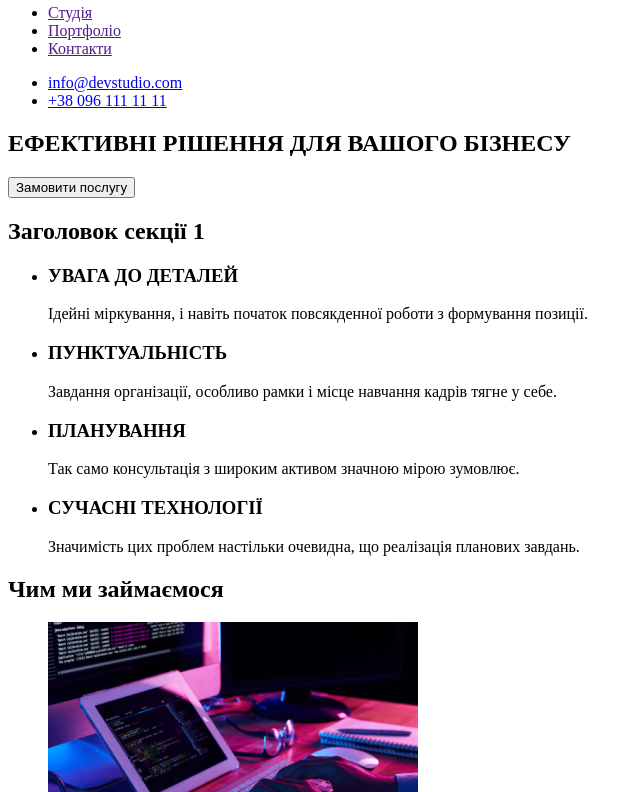
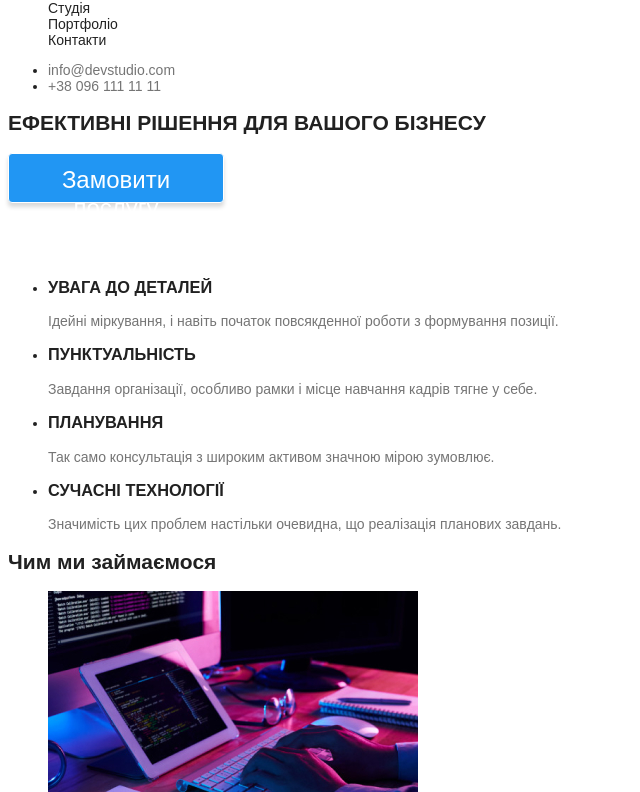
Before and after one commit to nikitaposmetnyi/goit-markup-hw--01, a plain HTML site: page index.html in a window 1280 px wide. Shown: the part 38-830 px from the top of the page, without its empty margins (0-640 px from the left). Drawn offline with Linux system fonts and the light colour scheme.

Commit message:
Basic changes. The first classes added

```diff
--- /dev/null
+++ b/css/styles.css
@@ -0,0 +1,120 @@
+:root {
+    --header-white-color:#FFFFFF;
+    --sections-bg-color:#2F303A;
+    --features-works-bg-color: #F5F5F5;
+    --team-bg-color: #F5F4FA;
+
+    --accent-color:#2196F3;
+
+    --primary-text-color:#212121;
+    --secondary-text-color:#757575;
+    --black-text-color: #000000;
+    --address-text-color: rgba(255, 255, 255, 0.6);
+
+}
+
+body {
+
+    font-family: 'Rototo', sans-serif ;
+    font-size: 14px;
+    font-weight: 400;
+    letter-spacing: 400;
+    color: var(--primary-text-color);
+}
+
+/* Page-header */
+
+.nav-logo-web {
+    color: var(--accent-color);
+    text-decoration: none;
+}
+.nav-logo-studio {
+    color: var(--black-text-color);
+    text-decoration: none
+}
+
+/* Site-nav */
+.list {
+    list-style: none;
+}
+.link {
+    text-decoration: none;
+}
+
+.nav-elements .link {
+    color: var(--primary-text-color);
+}
+.nav-elements .link.current {
+    color: var;!!!!! Вр емяночка
+}
+
+
+.nav-elements .link:hover,
+.nav-elements .link:focus {
+  color: var(--accent-color);
+}
+
+.nav-contacts .link {
+    text-decoration: none;
+    color: var(--secondary-text-color);
+}
+
+.nav-contacts .link:hover,
+.nav-contacts .link:focus {
+    color: var(--accent-color);
+}
+
+
+/* Hero */
+
+.visually-hidden {
+    visibility: hidden;
+}
+
+.hero-title,
+.features-title,
+.work-title,
+.team-title, {
+    color: var(--primary-text-color);
+}
+
+
+/* Features */
+
+.features-list .title {
+    color: var(--primary-text-color)
+}
+.features-list .subtitle {
+    color: var(--secondary-text-color)
+}
+
+
+
+
+
+
+
+
+
+
+
+
+/* Button */
+
+.hero-button {
+    color: var(--header-white-color);
+    background-color: var(--accent-color);
+    cursor: pointer;
+    font-size: 24px;
+    padding: 12px 24px;
+    display: inline-block;
+    border: 1px solid;
+    background: #2196F3;
+    box-shadow: 0px 4px 4px rgba(0, 0, 0, 0.15);
+    border-radius: 4px;
+    width: 216px;
+    height: 50px;
+    left: 692px;
+    top: 430px;
+;
+}
--- a/index.html
+++ b/index.html
@@ -5,91 +5,94 @@
     <meta http-equiv="X-UA-Compatible" content="IE=edge">
     <meta name="viewport" content="width=device-width, initial-scale=1.0">
     <title>Document</title>
+    <link rel="stylesheet" href="./css/styles.css">
+
 </head>
-<body>
+<body class="page">
+
     <!-- Шапка проекта -->
-<header>
-    <nav>
-        <a href="">WebStudio</a>
-        <ul>
-            <li>
-                <a href="">Студія</a>
-            </li>
-            <li>
-                <a href="">Портфоліо</a>
-            </li>
-            <li>
-                <a href="">Контакти</a>
-            </li>
+<header class="page-header">
+    <nav class="site nav">
+         <a class="nav-logo-web" href="./index.html">
+            Web
+            <span class="nav-logo-studio">
+            Studio
+            </span>
+         </a>
+    </nav>
+
+        <ul class="nav-elements list">
+            <li class="nav-element"><a class="link" href="./index.html" rel="nofollow noreferrer noopener">Студія</a></li>
+            <li class="nav-element"><a class="link" href="./portfolio.html" rel="nofollow noreferrer noopener">Портфоліо</a></li>
+            <li class="nav-element"><a class="link" href="#">Контакти</a></li>
         </ul>
-    </nav>
-<div>
-    <ul>
-        <li>
-                <a href="mailto:info@devstudio.com">info@devstudio.com</a>
-        </li>
-        <li>
-                <a href="tel:+380961111111">+38 096 111 11 11</a>
-        </li>
+
+<div class="nav-contacts">
+    <ul class="nav-elements">
+     <li class="nav-element">
+         <a class="link" href="mailto:info@devstudio.com">info@devstudio.com</a>
+     </li>
+     <li class="nav-element">
+         <a class="link" href="tel:+380961111111" >+38 096 111 11 11</a>
+     </li>
     </ul>
 </div>
-
 </header>
 
 
 <!-- Основний контент -->
 <main>
-
-        <section>
-            <h1>ЕФЕКТИВНІ РІШЕННЯ ДЛЯ ВАШОГО БІЗНЕСУ</h1>
-            <button type="button" name="button">
+        <!-- Герой -->
+        <section class="hero">
+            <h1 class="hero-title">ЕФЕКТИВНІ РІШЕННЯ ДЛЯ ВАШОГО БІЗНЕСУ</h1>
+            <button class="hero-button" type="button" name="button">
                 Замовити послугу
             </button>
         </section>
 
-<section>
-    <h2>Заголовок секції 1</h2>
+<section class="features">
+    <h2 class="visually-hidden">Заголовок секції 1</h2>
 
-    <ul>
+    <ul class="features-list">
      <li>
-         <h3>
+         <h3 class="title">
              УВАГА ДО ДЕТАЛЕЙ
          </h3>
-         <p>
+         <p class="subtitle">
              Ідейні міркування, і навіть початок повсякденної роботи з формування позиції.
          </p>
      </li>
      <li>
-         <h3>
+         <h3 class="title">
              ПУНКТУАЛЬНІСТЬ
          </h3>
-         <p>
+         <p class="subtitle">
              Завдання організації, особливо рамки і місце навчання кадрів тягне у себе.
         </p>
      </li>
      <li>
-         <h3>
+         <h3 class="title">
              ПЛАНУВАННЯ
          </h3>
-         <p>
+         <p class="subtitle">
              Так само консультація з широким активом значною мірою зумовлює.
          </p>
      </li>
      <li>
-         <h3>
+         <h3 class="title" >
              СУЧАСНІ ТЕХНОЛОГІЇ
          </h3>
-         <p>
+         <p class="subtitle">
              Значимість цих проблем настільки очевидна, що реалізація планових завдань.
          </p>
      </li>
     </ul>
  </section>
 
- <section>
-     <h2>Чим ми займаємося</h2>
+ <section class="work">
+     <h2 class="work-title">Чим ми займаємося</h2>
 
-     <ul>
+     <ul class="work-list">
          <li>
              <img
              src="./images/What_we_do/box1.jpeg"
@@ -114,8 +117,8 @@
      </ul>
  </section>
 
- <section>
-     <h2>Наша команда</h2>
+ <section class="team">
+     <h2 class="team-title">Наша команда</h2>
      <ul>
          <li>
              <img
```
Also changed, not shown: portfolio.html (added), 1 other file.
